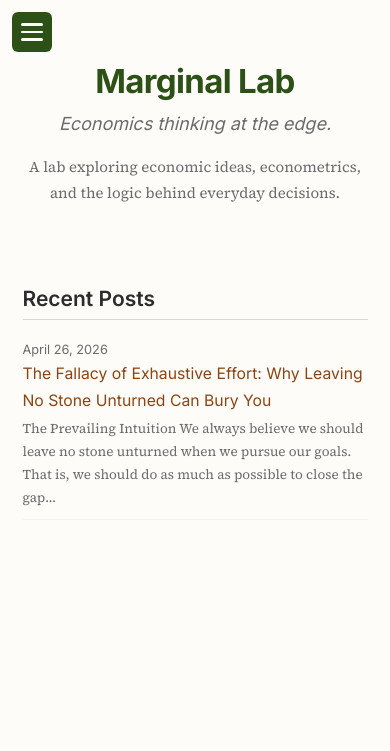
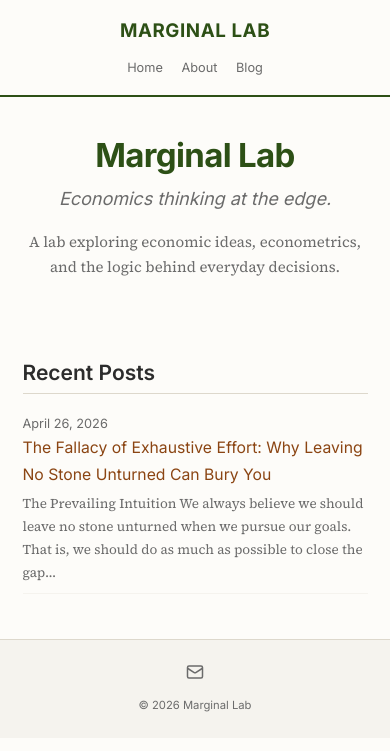
Before and after one commit to marginallabs/marginallabs.github.io, a Jekyll site: the page built from index.md, in a window 390 px wide. Shown: the top 751 px of the page. Built offline with Jekyll 4.4.1, drawn with Linux system fonts in a browser that asks for light colours.

Commit message:
Revert sidebar to original top header bar

```diff
--- a/_layouts/default.html
+++ b/_layouts/default.html
@@ -27,48 +27,28 @@
   <script src="https://cdn.jsdelivr.net/npm/mathjax@3/es5/tex-mml-chtml.js"></script>
 </head>
 <body>
-  <aside class="sidebar" id="sidebar">
-    <div class="sidebar-inner">
-      <a class="sidebar-title" href="{{ '/' | relative_url }}">{{ site.title }}</a>
-      <nav class="sidebar-nav">
+  <header class="site-header">
+    <div class="wrapper">
+      <a class="site-title" href="{{ '/' | relative_url }}">{{ site.title }}</a>
+      <nav class="site-nav">
         <a href="{{ '/' | relative_url }}">Home</a>
         <a href="{{ '/about/' | relative_url }}">About</a>
         <a href="{{ '/blog/' | relative_url }}">Blog</a>
       </nav>
-      <div class="sidebar-bottom">
-        <a class="sidebar-contact" href="mailto:{{ site.email }}">
-          <svg xmlns="http://www.w3.org/2000/svg" width="16" height="16" viewBox="0 0 24 24" fill="none" stroke="currentColor" stroke-width="2"><rect x="2" y="4" width="20" height="16" rx="2"/><path d="m22 7-8.97 5.7a1.94 1.94 0 0 1-2.06 0L2 7"/></svg>
-          <span>{{ site.email }}</span>
-        </a>
-        <p class="sidebar-copyright">&copy; {{ 'now' | date: "%Y" }} Marginal Lab</p>
-      </div>
     </div>
-  </aside>
-
-  <button class="sidebar-toggle" id="sidebar-toggle" aria-label="Toggle menu">
-    <span></span><span></span><span></span>
-  </button>
-
-  <main class="main-content">
+  </header>
+  <main class="page-content">
     <div class="wrapper">
       {{ content }}
     </div>
   </main>
-  <script>
-  (function() {
-    var toggle = document.getElementById('sidebar-toggle');
-    var sidebar = document.getElementById('sidebar');
-    toggle.addEventListener('click', function() {
-      sidebar.classList.toggle('open');
-      toggle.classList.toggle('open');
-    });
-    document.addEventListener('click', function(e) {
-      if (!sidebar.contains(e.target) && !toggle.contains(e.target)) {
-        sidebar.classList.remove('open');
-        toggle.classList.remove('open');
-      }
-    });
-  })();
-  </script>
+  <footer class="site-footer">
+    <div class="wrapper">
+      <div class="footer-contact">
+        <a href="mailto:{{ site.email }}"><svg xmlns="http://www.w3.org/2000/svg" width="18" height="18" viewBox="0 0 24 24" fill="none" stroke="currentColor" stroke-width="2"><rect x="2" y="4" width="20" height="16" rx="2"/><path d="m22 7-8.97 5.7a1.94 1.94 0 0 1-2.06 0L2 7"/></svg></a>
+      </div>
+      <p class="footer-text">&copy; {{ 'now' | date: "%Y" }} Marginal Lab</p>
+    </div>
+  </footer>
 </body>
 </html>
--- a/assets/css/style.css
+++ b/assets/css/style.css
@@ -54,124 +54,40 @@ th, td { border: 1px solid var(--color-border); padding: 0.5em 0.8em; text-align
 th { background: var(--color-bg-alt); font-family: var(--font-heading); font-weight: 600; }
 
 /* --- Layout --- */
-body {
-  display: flex;
-  min-height: 100vh;
-}
-
-/* --- Sidebar --- */
-.sidebar {
-  position: fixed;
-  top: 0;
-  left: 0;
-  width: 200px;
-  height: 100vh;
-  background: var(--color-accent);
-  color: #fff;
-  z-index: 100;
-}
-.sidebar-inner {
-  display: flex;
-  flex-direction: column;
-  height: 100%;
-  padding: 2rem 1.2rem;
-}
-.sidebar-title {
-  font-family: var(--font-heading);
-  font-size: 1.1rem;
-  font-weight: 700;
-  color: #fff;
-  letter-spacing: 0.03em;
-  text-transform: uppercase;
-  border-bottom: none !important;
-  margin-bottom: 2rem;
-}
-.sidebar-nav {
-  display: flex;
-  flex-direction: column;
-  gap: 0.8em;
-}
-.sidebar-nav a {
-  font-family: var(--font-heading);
-  font-size: 0.9rem;
-  color: rgba(255,255,255,0.75);
-  border-bottom: none !important;
-  padding: 0.2em 0;
-  transition: color 0.15s;
-}
-.sidebar-nav a:hover { color: #fff; }
-.sidebar-bottom {
-  margin-top: auto;
-  padding-top: 1rem;
-}
-.sidebar-contact {
-  display: flex;
-  align-items: center;
-  gap: 0.4em;
-  font-family: var(--font-heading);
-  font-size: 0.75rem;
-  color: rgba(255,255,255,0.6);
-  border-bottom: none !important;
-  transition: color 0.15s;
-}
-.sidebar-contact:hover { color: #fff; }
-.sidebar-contact span { word-break: break-all; }
-.sidebar-copyright {
-  font-family: var(--font-heading);
-  font-size: 0.65rem;
-  color: rgba(255,255,255,0.4);
-  margin: 0.8em 0 0;
-}
-
-/* --- Main Content --- */
-.main-content {
-  margin-left: 200px;
-  flex: 1;
-  min-height: 100vh;
-}
 .wrapper {
   max-width: var(--max-width);
   margin: 0 auto;
   padding: 0 1.5rem;
 }
 
-/* --- Sidebar Toggle (mobile) --- */
-.sidebar-toggle {
-  display: none;
-  position: fixed;
-  top: 0.8rem;
-  left: 0.8rem;
-  z-index: 200;
-  background: var(--color-accent);
-  border: none;
-  border-radius: 6px;
-  padding: 0.6rem 0.55rem;
-  cursor: pointer;
-  flex-direction: column;
-  justify-content: center;
+/* --- Header --- */
+.site-header {
+  border-bottom: 2px solid var(--color-accent);
+  padding: 1rem 0;
+  background: var(--color-bg);
+}
+.site-header .wrapper {
+  display: flex;
+  justify-content: space-between;
   align-items: center;
-  gap: 5px;
-  width: 40px;
-  height: 40px;
-  -webkit-tap-highlight-color: transparent;
 }
-.sidebar-toggle span {
-  display: block;
-  width: 22px;
-  height: 2.5px;
-  background: #fff;
-  border-radius: 2px;
-  transition: transform 0.25s ease, opacity 0.25s ease;
+.site-title {
+  font-family: var(--font-heading);
+  font-size: 1.25rem;
+  font-weight: 700;
+  color: var(--color-accent);
+  letter-spacing: 0.03em;
+  text-transform: uppercase;
+  border-bottom: none !important;
 }
-.sidebar-toggle.open span:nth-child(1) {
-  transform: translateY(7.5px) rotate(45deg);
+.site-nav a {
+  font-family: var(--font-heading);
+  font-size: 0.9rem;
+  color: var(--color-text-light);
+  margin-left: 1.5rem;
+  border-bottom: none !important;
 }
-.sidebar-toggle.open span:nth-child(2) {
-  opacity: 0;
-}
-.sidebar-toggle.open span:nth-child(3) {
-  transform: translateY(-7.5px) rotate(-45deg);
-}
+.site-nav a:hover { color: var(--color-link); }
 
 /* --- Home Hero --- */
 .home-hero {
@@ -428,7 +344,28 @@ body {
   border-bottom: 1px solid var(--color-border);
 }
 
-/* --- Footer (minimal, for post nav) --- */
+/* --- Footer --- */
+.site-footer {
+  border-top: 1px solid var(--color-border);
+  padding: 1.5rem 0;
+  text-align: center;
+  background: var(--color-bg-alt);
+}
+.footer-contact {
+  margin-bottom: 0.5em;
+}
+.footer-contact a {
+  color: var(--color-text-light);
+  margin: 0 0.5em;
+  border-bottom: none !important;
+}
+.footer-contact a:hover { color: var(--color-link); }
+.footer-text {
+  font-family: var(--font-heading);
+  font-size: 0.75rem;
+  color: var(--color-text-light);
+  margin: 0;
+}
 
 /* --- Figures --- */
 figure, .figure-caption {
@@ -450,24 +387,10 @@ img.figure-img {
 }
 
 /* --- Responsive --- */
-@media (max-width: 768px) {
-  .sidebar {
-    transform: translateX(-100%);
-    transition: transform 0.25s ease;
-  }
-  .sidebar.open {
-    transform: translateX(0);
-  }
-  .sidebar-toggle {
-    display: flex;
-  }
-  .main-content {
-    margin-left: 0;
-  }
-  .home-hero { padding: 2.5rem 0 1.5rem; padding-top: 4rem; }
+@media (max-width: 600px) {
+  .home-hero { padding: 2.5rem 0 1.5rem; }
   .lab-title { font-size: 2.2rem; }
+  .site-header .wrapper { flex-direction: column; gap: 0.5rem; }
+  .site-nav a { margin: 0 0.5rem; font-size: 0.85rem; }
   html { font-size: 15px; }
 }
-@media (max-width: 600px) {
-  .home-hero { padding-top: 4rem; }
-}
```
